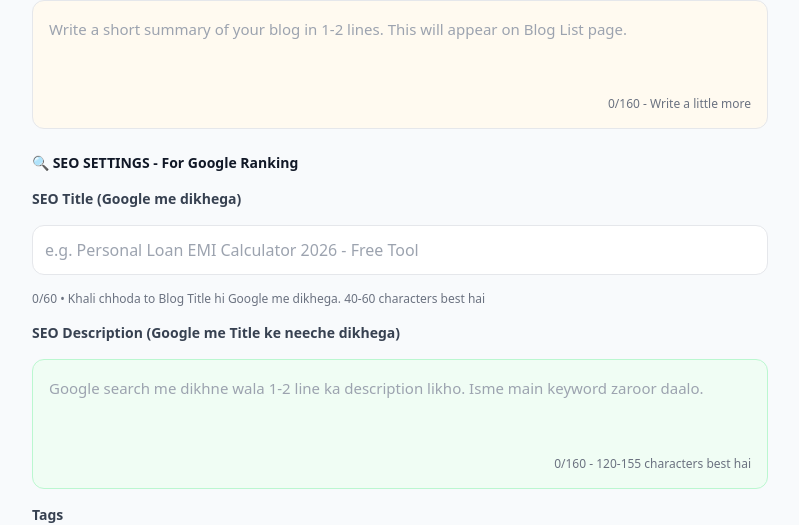
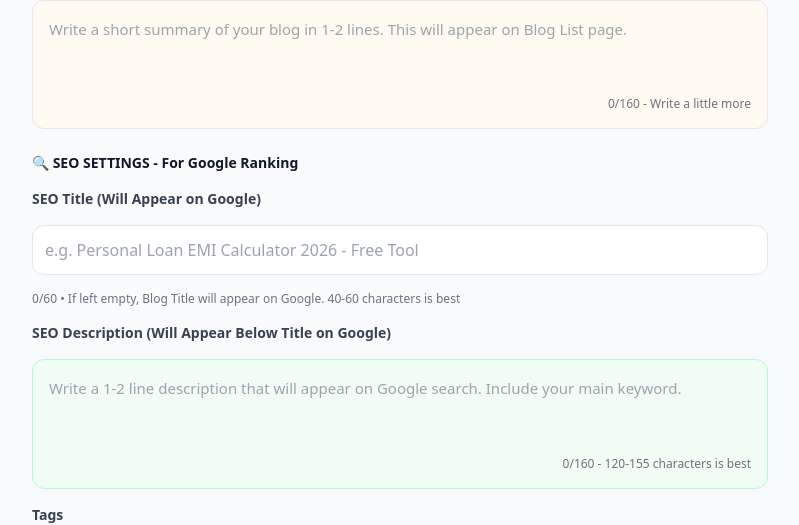
Before and after one commit to Ravs10/lorem-pro-tool, a Next.js app: page /write-blog in a window 1280 px wide. Shown: the part 1041-1566 px from the top of the page, without its empty margins (240-1039 px from the left). Built offline with nearby package versions, Linux system fonts and the light colour scheme; no server answers; the database is empty.

Commit message:
Update SEO labels and placeholder texts

```diff
--- a/app/write-blog/page.tsx
+++ b/app/write-blog/page.tsx
@@ -73,14 +73,14 @@ export default function WriteBlog() {
 
         <p className="font-bold text-sm pt-2">🔍 SEO SETTINGS - For Google Ranking</p>
 
-        <Label>SEO Title (Google me dikhega)</Label>
+        <Label>SEO Title (Will Appear on Google)</Label>
         <input name="seo_title" value={form.seo_title} onChange={handle} placeholder="e.g. Personal Loan EMI Calculator 2026 - Free Tool" maxLength={60} className="w-full border p-3 rounded-xl outline-none" />
-        <p className="text-xs text-gray-500 -mt-2">{form.seo_title.length}/60 • Khali chhoda to Blog Title hi Google me dikhega. {form.seo_title.length > 60 ? "❌ Bahut lamba hai" : form.seo_title.length >= 40 ? "✅ Perfect" : "40-60 characters best hai"}</p>
+        <p className="text-xs text-gray-500 -mt-2">{form.seo_title.length}/60 • If left empty, Blog Title will appear on Google. {form.seo_title.length > 60 ? "❌ Too long" : form.seo_title.length >= 40 ? "✅ Perfect" : "40-60 characters is best"}</p>
 
-        <Label>SEO Description (Google me Title ke neeche dikhega)</Label>
+        <Label>SEO Description (Will Appear Below Title on Google)</Label>
         <div className="bg-[#f0fdf4] border border-green-200 rounded-xl p-4 w-full box-border">
-          <textarea name="seo_description" value={form.seo_description} onChange={handle} placeholder="Google search me dikhne wala 1-2 line ka description likho. Isme main keyword zaroor daalo." maxLength={160} rows={3} className="w-full bg-transparent outline-none resize-none text-[15px] leading-relaxed" />
-          <p className="text-right text-xs text-gray-500">{form.seo_description.length}/160 - {form.seo_description.length >= 120 ? "✅ Perfect" : form.seo_description.length >= 50 ? "Thoda aur likho" : "120-155 characters best hai"}</p>
+          <textarea name="seo_description" value={form.seo_description} onChange={handle} placeholder="Write a 1-2 line description that will appear on Google search. Include your main keyword." maxLength={160} rows={3} className="w-full bg-transparent outline-none resize-none text-[15px] leading-relaxed" />
+          <p className="text-right text-xs text-gray-500">{form.seo_description.length}/160 - {form.seo_description.length >= 120 ? "✅ Perfect" : form.seo_description.length >= 50 ? "Write a little more" : "120-155 characters is best"}</p>
         </div>
 
         <Label>Tags</Label>
```
